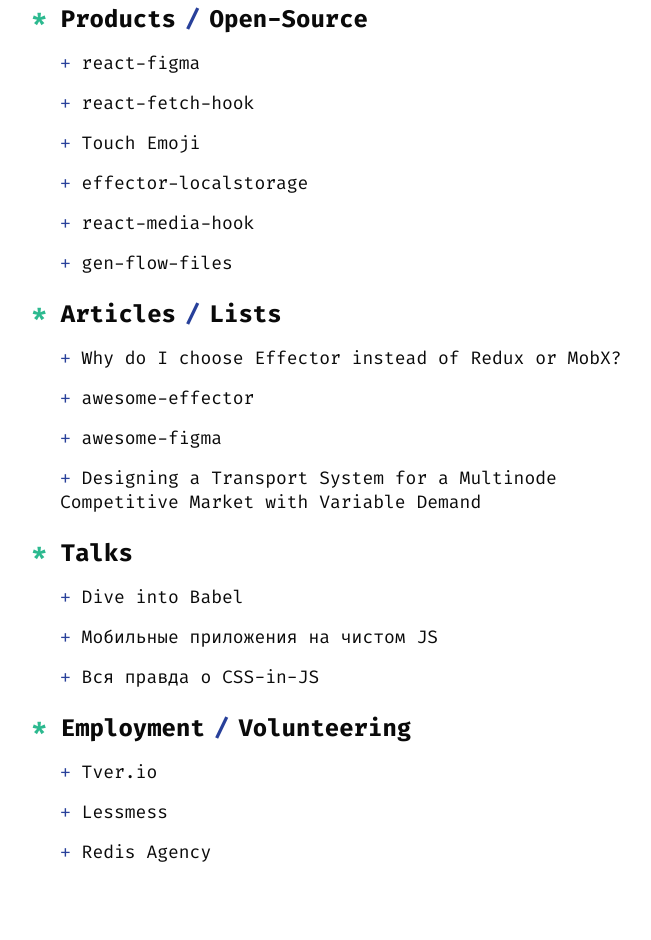
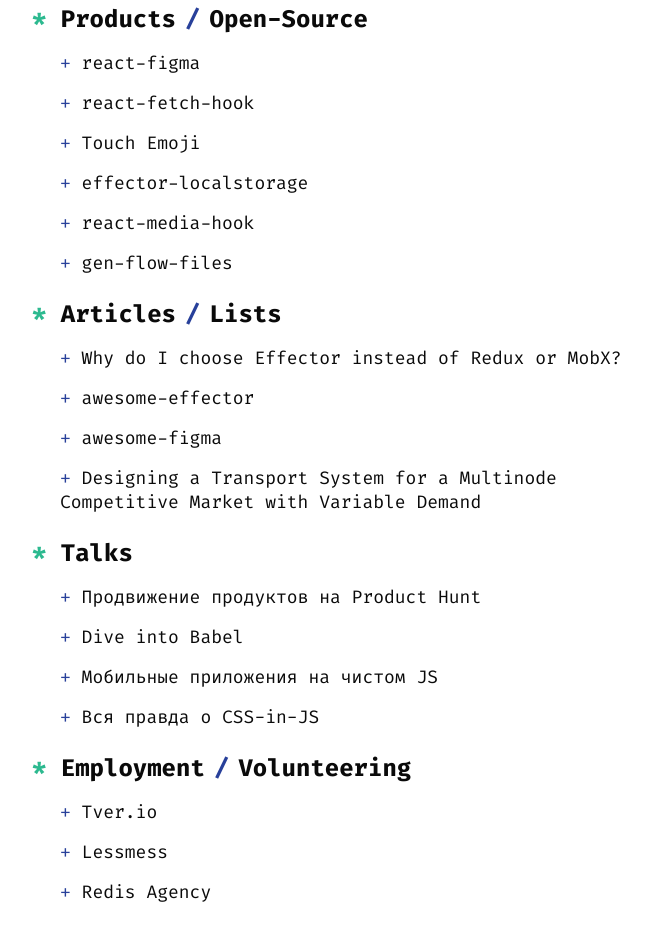
Before and after one commit to ilyalesik/lesik-dev, a website built with Parcel: page src/index.html in a window 1280 px wide. Shown: the part 451-1391 px from the top of the page, without its empty margins (116-767 px from the left). Built offline with nearby package versions, Linux system fonts and the light colour scheme.

Commit message:
Add Продвижение продуктов на Product Hunt to talks list

```diff
--- a/src/index.html
+++ b/src/index.html
@@ -86,6 +86,9 @@
                 <li>Talks
                     <ul>
                         <li>
+                            <a target="_blank" href="https://speakerdeck.com/ilyalesik/prodvizhieniie-produktov-na-product-hunt" class="md-list__link">Продвижение продуктов на Product Hunt</a>
+                        </li>
+                        <li>
                             <a target="_blank" href="https://www.youtube.com/watch?v=0EJTApFVB7Y" class="md-list__link">Dive into Babel</a>
                         </li>
                         <li>
```
